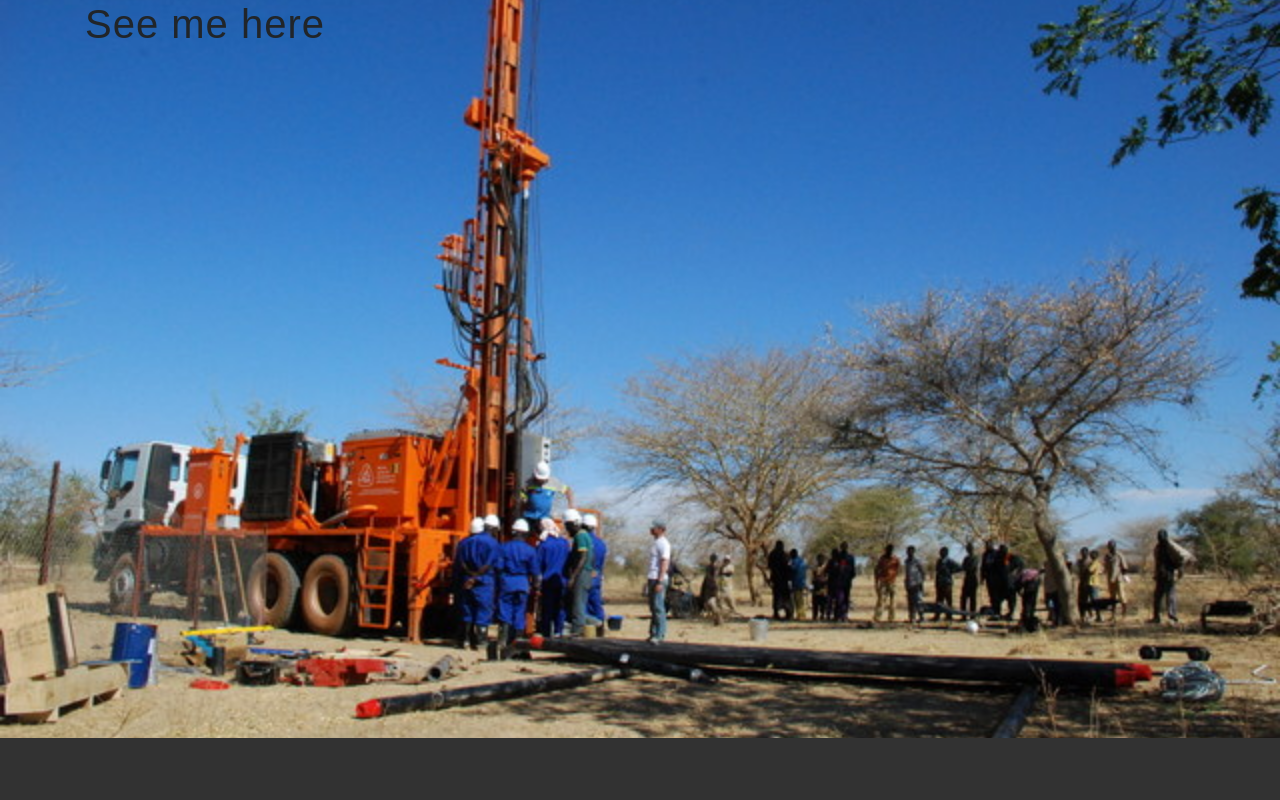
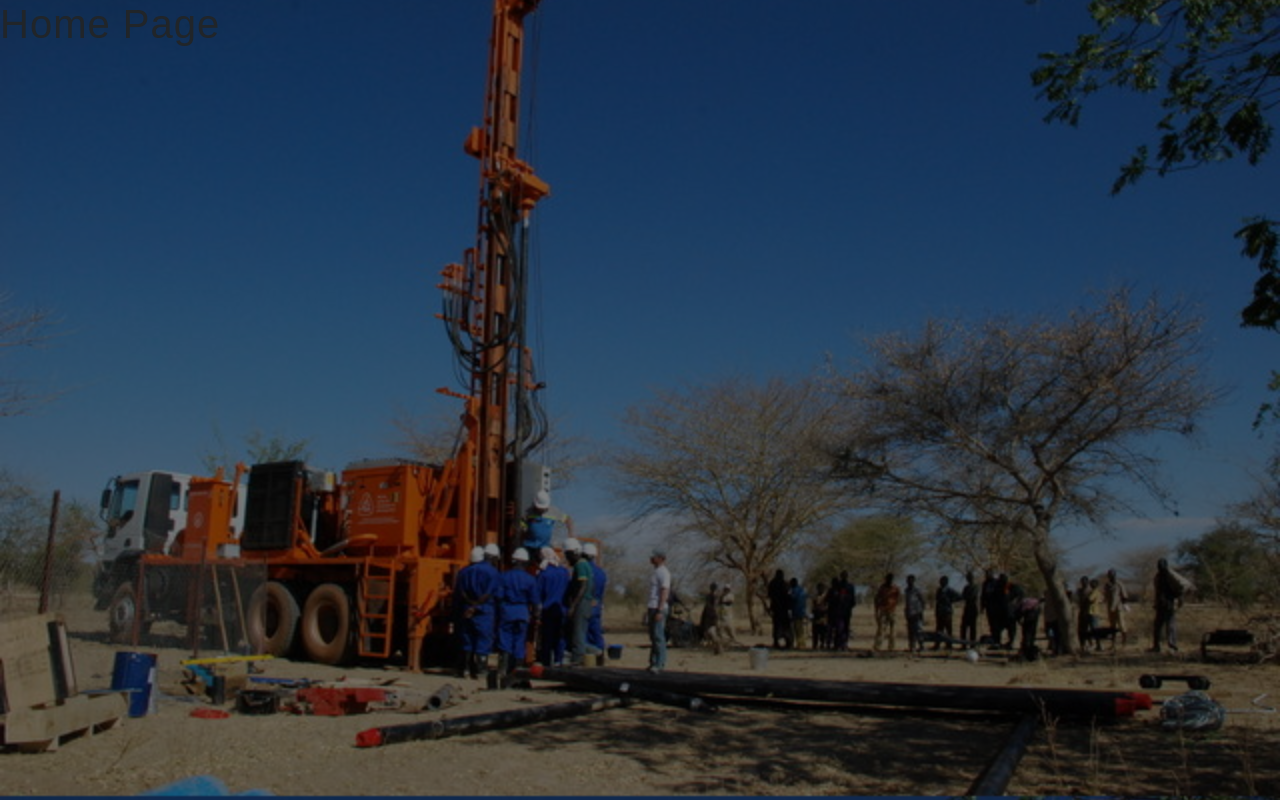
Before and after one commit to siegfred14/strataAndStructuresLtd, a Django app: page / in a window 1280 px wide. Shown: the part 62-862 px from the top of the page. Before the commit the page ends 800 px from the top, so only its background shows below. Run offline with Django 4.2, Linux system fonts and the light colour scheme; some libraries are stand-ins or nearby versions.

Commit message:
body skin styled

```diff
--- a/coreApp/templates/base.html
+++ b/coreApp/templates/base.html
@@ -46,7 +46,7 @@
       </div>
     </nav>
 
-    <div class="container">
+    <div class="new-cover">
       {% block content %}{% endblock %}
       <div class="footer"></div>
     </div>
--- a/coreApp/templates/home.html
+++ b/coreApp/templates/home.html
@@ -1,5 +1,5 @@
 {% extends 'base.html' %} {% block content %}
 
-<h1>See me here</h1>
+<h1>Home Page</h1>
 
 {% endblock %}
--- a/static/css/style.css
+++ b/static/css/style.css
@@ -93,3 +93,12 @@ a:visited {
   color: rgba(7, 151, 247, 0.8);
   background-color: transparent;
 }
+
+/*--- base content ---*/
+
+.new-cover {
+  height: inherit;
+  padding: 0;
+  margin: 0;
+  background-color: rgba(0, 0, 0, 0.5);
+}
```
